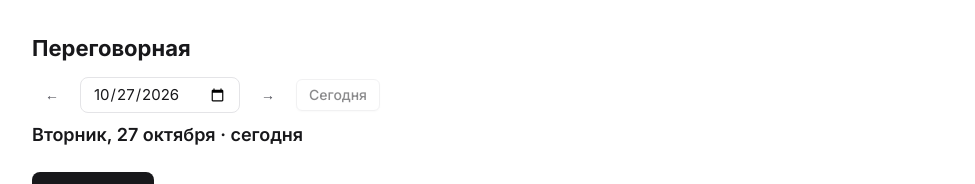
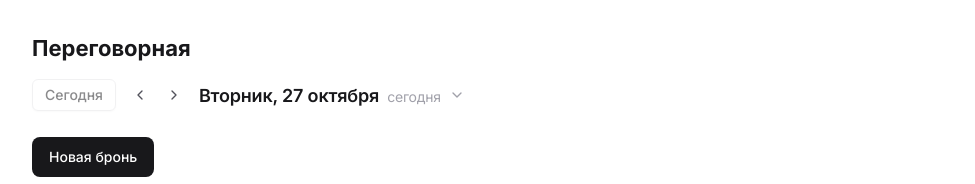
Before and after one commit to FlameFront-end/meeting-room-booking, a Next.js app: page / in a window 1280 px wide. Shown: the top 184 px of the page, without its empty margins (152-1127 px from the left). Built offline with nearby package versions, Linux system fonts and the light colour scheme; no server answers.

Commit message:
feat(select-date): навигация по дням как в календарях

```diff
--- a/src/features/select-date/ui/date-navigator.module.scss
+++ b/src/features/select-date/ui/date-navigator.module.scss
@@ -2,34 +2,50 @@
 
 .navigator {
 	display: flex;
-	flex-direction: column;
 	gap: var(--space-2);
+	align-items: center;
+	min-width: 0;
 }
 
-.controls {
+.arrows {
 	display: flex;
-	flex-wrap: wrap;
-	gap: var(--space-2);
-	align-items: center;
+	gap: 2px;
 }
 
-.input {
-	min-height: 36px;
-	padding: var(--space-1) var(--space-3);
-	background: var(--color-surface);
-	border: 1px solid var(--color-border);
-	border-radius: var(--radius-md);
+.picker {
+	min-width: 0;
 }
 
-.caption {
-	font-size: var(--font-size-lg);
-	font-weight: 600;
-
+.dateLong,
+.dateShort {
 	&::first-letter {
 		text-transform: uppercase;
 	}
 }
 
+.dateLong {
+	display: none;
+
+	@include mixins.from(sm) {
+		display: inline-block;
+	}
+}
+
+.dateShort {
+	display: inline-block;
+
+	@include mixins.from(sm) {
+		display: none;
+	}
+}
+
+.today {
+	margin-left: var(--space-2);
+	font-size: var(--font-size-sm);
+	font-weight: 400;
+	color: var(--color-text-subtle);
+}
+
 .srOnly {
 	@include mixins.visually-hidden;
 }
--- a/src/features/select-date/ui/date-navigator.tsx
+++ b/src/features/select-date/ui/date-navigator.tsx
@@ -1,9 +1,7 @@
 'use client'
 
-import { useId } from 'react'
-
-import { addDays, formatIsoDate, isIsoDate, type IsoDate } from '@/shared/lib/date'
-import { Button } from '@/shared/ui'
+import { addDays, formatIsoDate, type IsoDate } from '@/shared/lib/date'
+import { Button, DatePicker, Icon } from '@/shared/ui'
 
 import styles from './date-navigator.module.scss'
 
@@ -13,49 +11,50 @@ type DateNavigatorProps = {
 	onChange: (next: IsoDate) => void
 }
 
+/** Навигация как в календарях: «Сегодня», стрелки по дням и заголовок-дата с выпадающим месяцем. */
 export const DateNavigator = ({ value, today, onChange }: DateNavigatorProps) => {
-	const inputId = useId()
 	const isToday = value === today
+	const label = formatIsoDate(value)
 
 	return (
 		<nav className={styles.navigator} aria-label='Выбор даты'>
-			<div className={styles.controls}>
+			<Button size='sm' variant='secondary' disabled={isToday} onClick={() => onChange(today)}>
+				Сегодня
+			</Button>
+			<div className={styles.arrows}>
 				<Button
+					size='sm'
 					variant='ghost'
-					size='sm'
+					iconOnly
+					icon={<Icon name='chevron-left' size={16} />}
 					aria-label='Предыдущий день'
 					onClick={() => onChange(addDays(value, -1))}
-				>
-					←
-				</Button>
-				<label htmlFor={inputId} className={styles.srOnly}>
-					Дата
-				</label>
-				<input
-					id={inputId}
-					className={styles.input}
-					type='date'
-					value={value}
-					required
-					onChange={event => {
-						if (isIsoDate(event.target.value)) onChange(event.target.value)
-					}}
 				/>
 				<Button
+					size='sm'
 					variant='ghost'
-					size='sm'
+					iconOnly
+					icon={<Icon name='chevron-right' size={16} />}
 					aria-label='Следующий день'
 					onClick={() => onChange(addDays(value, 1))}
-				>
-					→
-				</Button>
-				<Button size='sm' disabled={isToday} onClick={() => onChange(today)}>
-					Сегодня
-				</Button>
+				/>
 			</div>
-			<p className={styles.caption} aria-live='polite'>
-				{formatIsoDate(value)}
-				{isToday ? ' · сегодня' : null}
+			<DatePicker
+				variant='heading'
+				className={styles.picker}
+				value={value}
+				today={today}
+				aria-label={`${label}${isToday ? ', сегодня' : ''}. Выбрать дату`}
+				onChange={onChange}
+			>
+				{/* Полная дата не помещается на узком экране — там показываем короткую */}
+				<span className={styles.dateLong}>{label}</span>
+				<span className={styles.dateShort}>{formatIsoDate(value, { weekday: 'short', month: 'short' })}</span>
+				{isToday ? <span className={styles.today}>сегодня</span> : null}
+			</DatePicker>
+			{/* Смену даты стрелками объявляем скринридеру */}
+			<p className={styles.srOnly} aria-live='polite'>
+				{label}
 			</p>
 		</nav>
 	)
```
